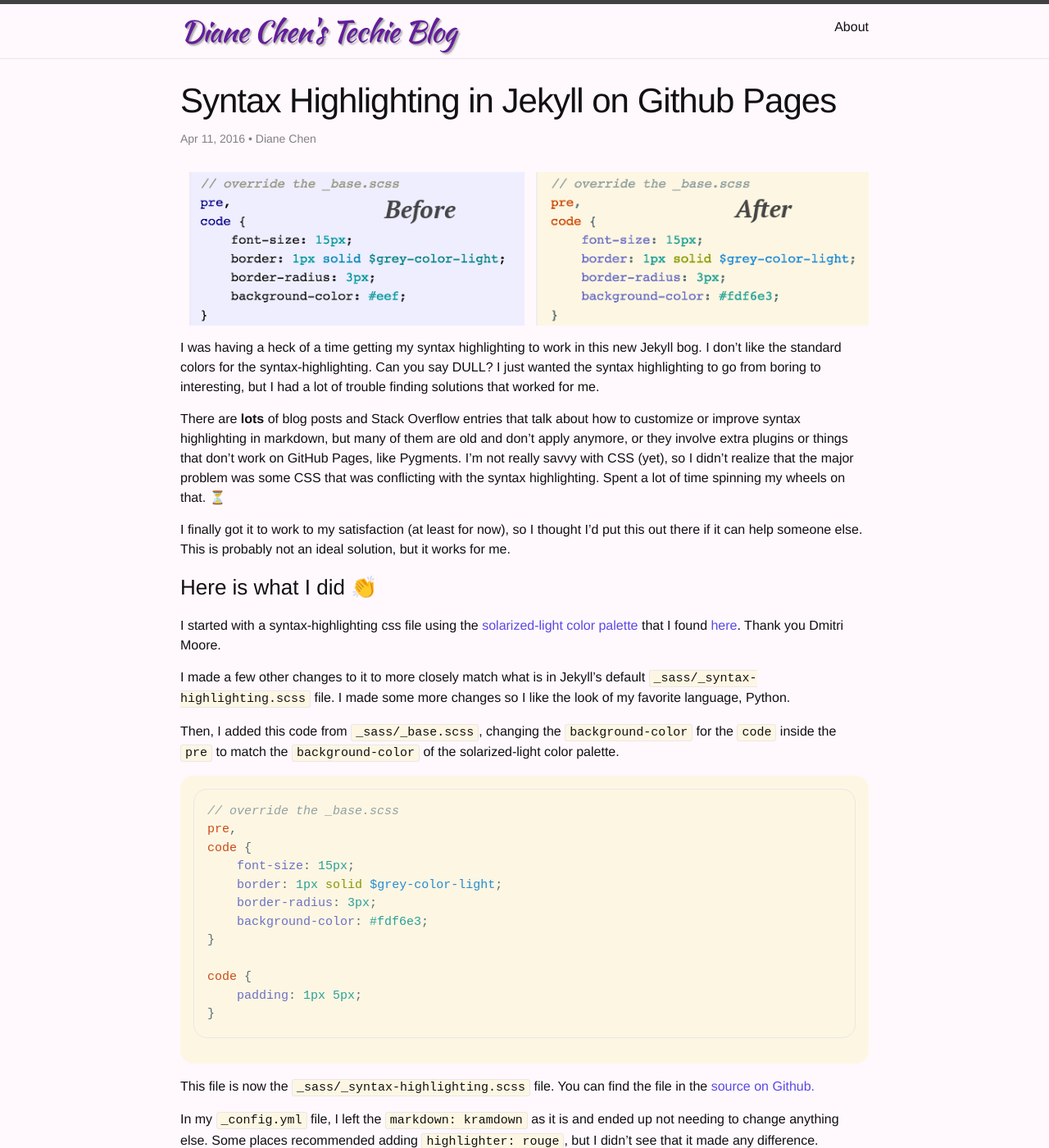
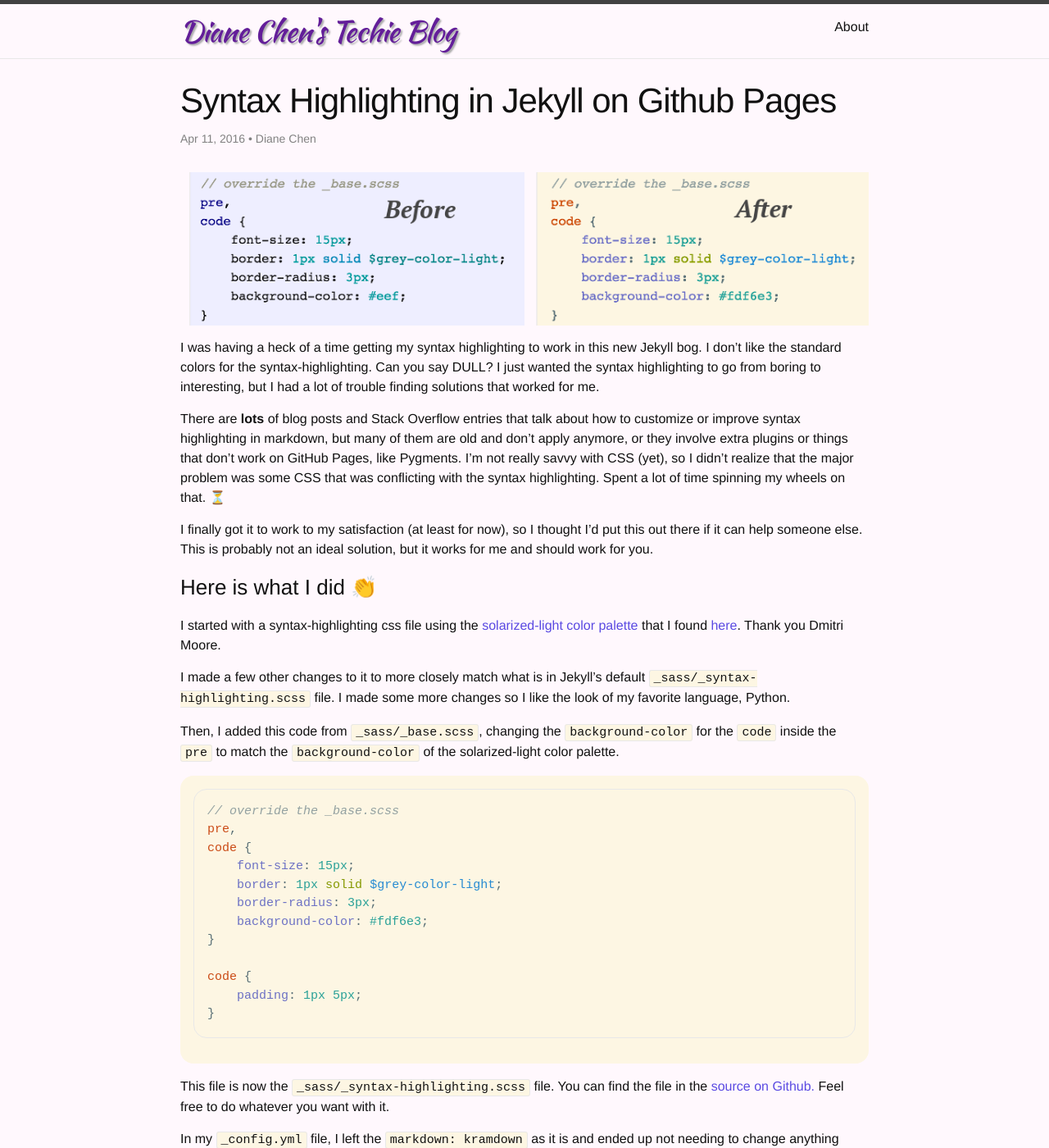
Before and after one commit to purplediane/purplediane.github.io, a Jekyll site: the page built from _posts/2016-04-10-syntax-hightlighting-in-jekyll.md, in a window 1280 px wide and 1400 px high. Shown: the whole window at 82% size. Built offline with Jekyll 4.4.1, drawn with Linux system fonts in a browser that asks for light colours.

Commit message:
Clarify a little

```diff
--- a/_posts/2016-04-10-syntax-hightlighting-in-jekyll.md
+++ b/_posts/2016-04-10-syntax-hightlighting-in-jekyll.md
@@ -15,7 +15,7 @@ There are **lots** of blog posts
 and Stack Overflow entries that talk about how to customize or improve syntax highlighting in markdown, but many of them are old and don't apply anymore,
 or they involve extra plugins or things that don't work on GitHub Pages, like Pygments. I'm not really savvy with CSS (yet), so I didn't realize that the major problem was some CSS that was conflicting with the syntax highlighting. Spent a lot of time spinning my wheels on that. ⏳
 
- I finally got it to work to my satisfaction (at least for now), so I thought I'd put this out there if it can help someone else. This is probably not an ideal solution, but it works for me.
+ I finally got it to work to my satisfaction (at least for now), so I thought I'd put this out there if it can help someone else. This is probably not an ideal solution, but it works for me and should work for you.
 
 ### Here is what I did 👏
 
@@ -40,7 +40,7 @@ code {
 }
 ~~~
 
-This file is now the `_sass/_syntax-highlighting.scss` file. You can find the file in the [source on Github.][purplediane]
+This file is now the `_sass/_syntax-highlighting.scss` file. You can find the file in the [source on Github.][purplediane] Feel free to do whatever you want with it.
 
 In my `_config.yml` file, I left the `markdown: kramdown` as it is and ended up not needing to change anything else. Some places recommended adding `highlighter: rouge`, but I didn't see that it made any difference. Perhaps later I will find a reason to use it.
 
```
Also changed, not shown: _config.yml (+13 -1 lines).
